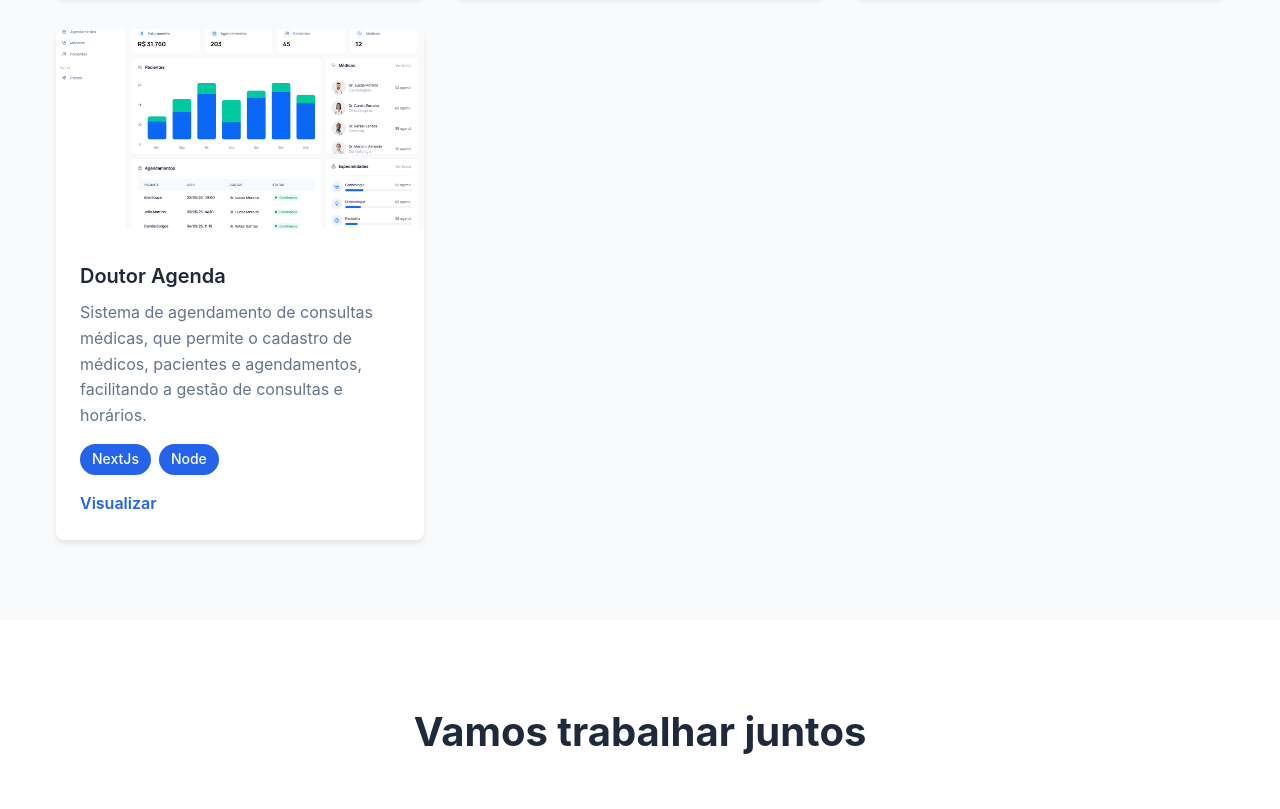
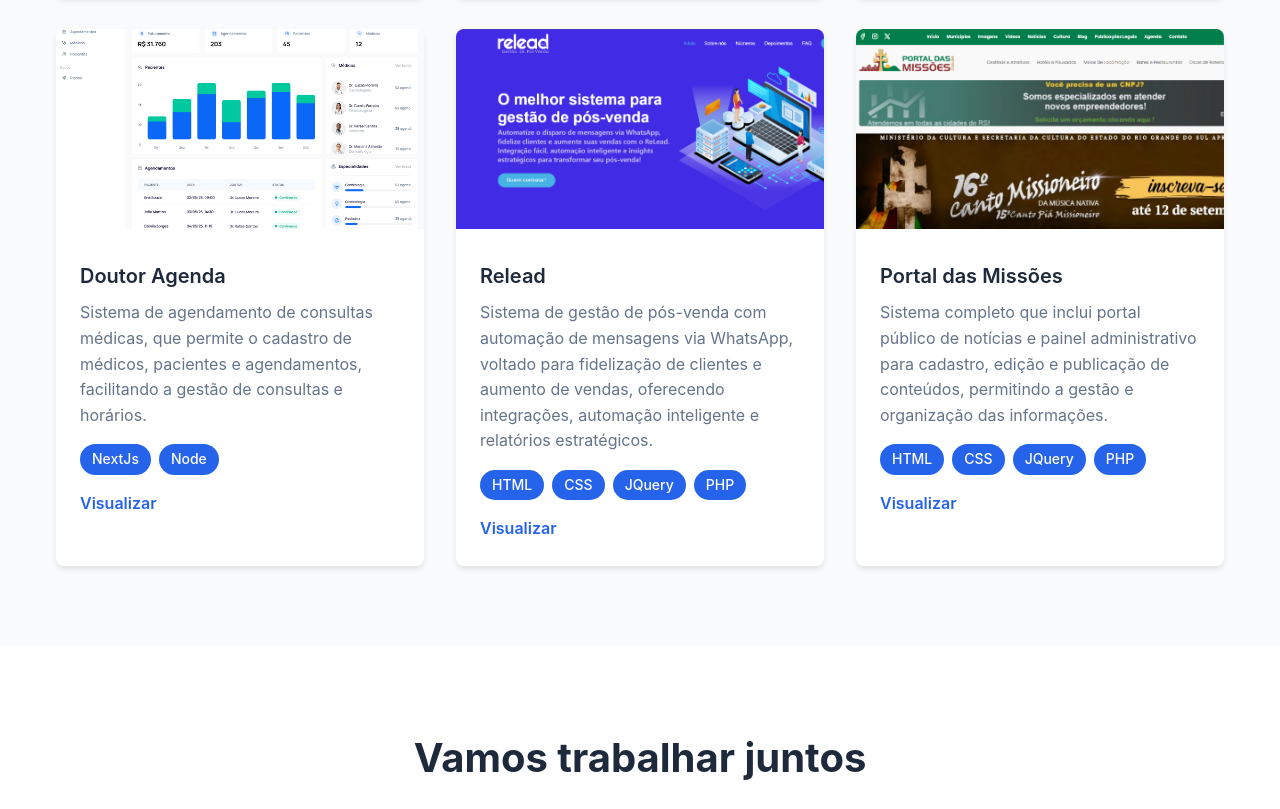
Before and after one commit to nelsonfjunior/portfolio, a plain HTML site: page index.html in a window 1280 px wide. Shown: the part 1896-2705 px from the top of the page. Drawn offline with Linux system fonts and the light colour scheme.

Commit message:
feat: novos projetos

```diff
--- a/index.html
+++ b/index.html
@@ -174,6 +174,48 @@
                             </div>
                         </div>
                     </article>
+
+                    <article class="project-card">
+                        <div class="project-image">
+                            <img src="/assets/relead.png" alt="Relead">
+                        </div>
+                        <div class="project-content">
+                            <h3 class="project-title">Relead</h3>
+                            <p class="project-description">
+                                Sistema de gestão de pós-venda com automação de mensagens via WhatsApp, voltado para fidelização de clientes e aumento de vendas, oferecendo integrações, automação inteligente e relatórios estratégicos.
+                            </p>
+                            <div class="project-tech">
+                                <span class="tech-tag">HTML</span>
+                                <span class="tech-tag">CSS</span>
+                                <span class="tech-tag">JQuery</span>
+                                <span class="tech-tag">PHP</span>
+                            </div>
+                            <div class="project-links">
+                                <a href="https://relead.com.br/" target="_blank" class="project-link">Visualizar</a>
+                            </div>
+                        </div>
+                    </article>
+
+                    <article class="project-card">
+                        <div class="project-image">
+                            <img src="/assets/pdm.png" alt="Portal das Missões">
+                        </div>
+                        <div class="project-content">
+                            <h3 class="project-title">Portal das Missões</h3>
+                            <p class="project-description">
+                                Sistema completo que inclui portal público de notícias e painel administrativo para cadastro, edição e publicação de conteúdos, permitindo a gestão e organização das informações.
+                            </p>
+                            <div class="project-tech">
+                                <span class="tech-tag">HTML</span>
+                                <span class="tech-tag">CSS</span>
+                                <span class="tech-tag">JQuery</span>
+                                <span class="tech-tag">PHP</span>
+                            </div>
+                            <div class="project-links">
+                                <a href="https://portaldasmissoes.com.br/" target="_blank" class="project-link">Visualizar</a>
+                            </div>
+                        </div>
+                    </article>
                 </div>
             </div>
         </section>
```
Also changed, not shown: assets/pdm.png (added), assets/relead.png (added).
